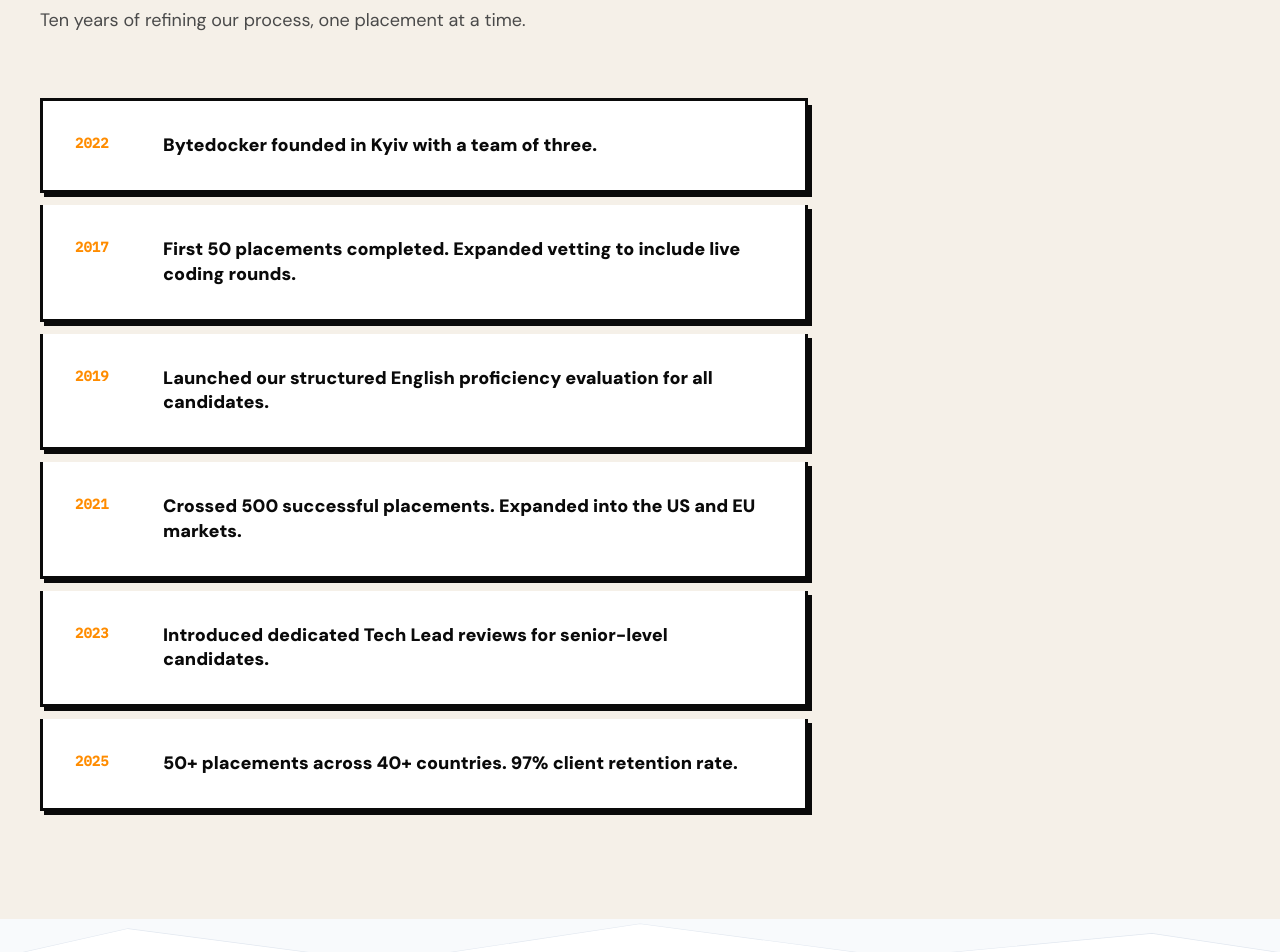
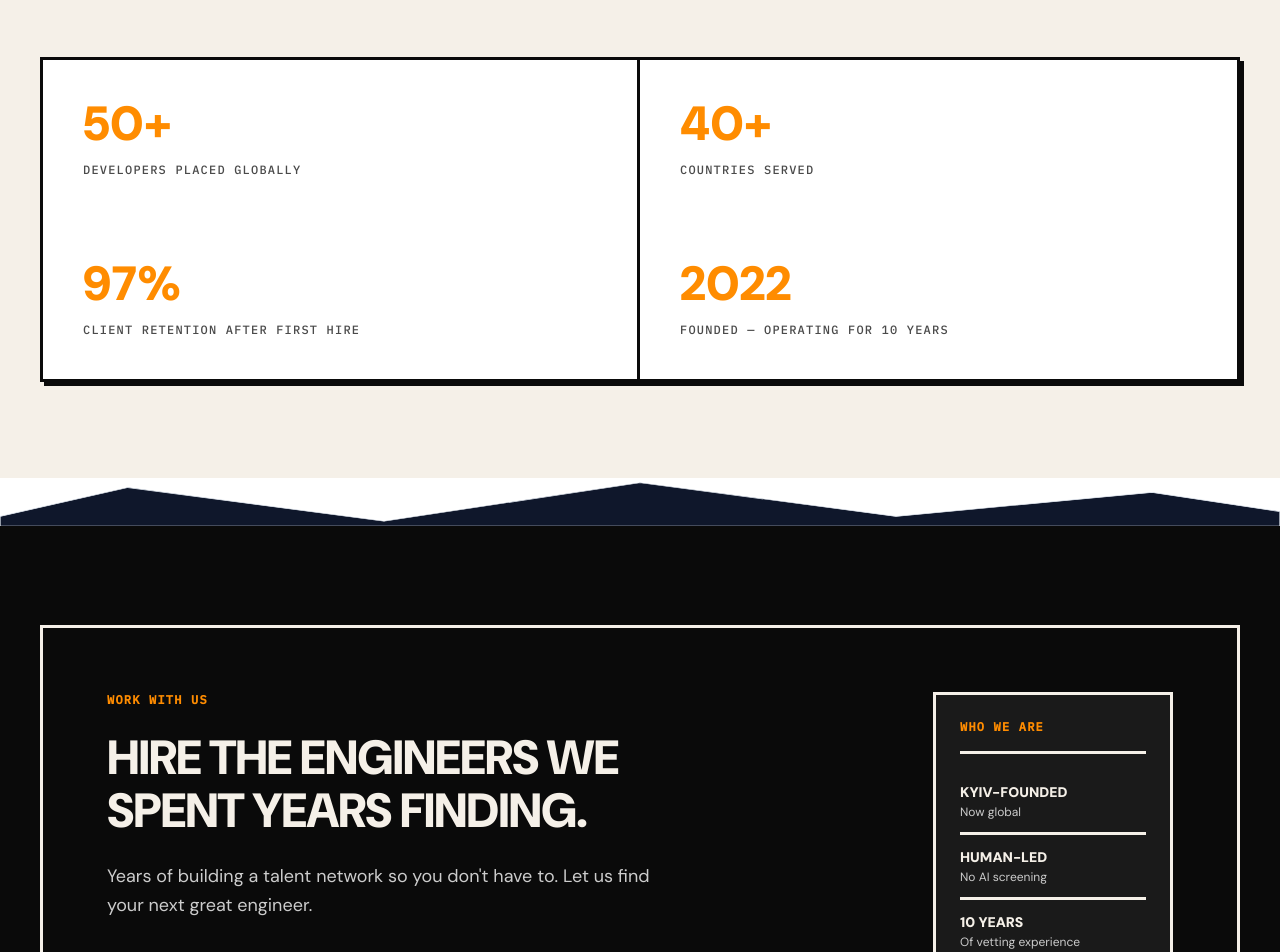
Before and after one commit to GlyphicGuy/bytedocker-2, a Next.js app: page /about-us in a window 1280 px wide. Shown: the part 1840-2792 px from the top of the page. Built offline with nearby package versions, Linux system fonts and the light colour scheme.

Commit message:
update: remove company timeline

```diff
--- a/app/about-us/components/AboutCTA.tsx
+++ b/app/about-us/components/AboutCTA.tsx
@@ -9,7 +9,7 @@
                             Hire the engineers we spent years finding.
                         </h2>
                         <p className="text-[#cccccc] text-lg leading-relaxed mb-10">
-                            Ten years of building a talent network so you don&apos;t have to. Let us find your next great engineer.
+                            Years of building a talent network so you don&apos;t have to. Let us find your next great engineer.
                         </p>
                         <div className="flex flex-wrap gap-4">
                             <button className="bg-[#f5f0e8] hover:shadow-neo-lg text-[#0a0a0a] font-black text-base px-7 py-3.5 rounded-none transition-all font-ibmplexmonomedium border-[4px] border-[#f5f0e8] shadow-neo active:translate-y-0.5 uppercase tracking-widest text-xs">
--- a/app/about-us/components/CompanyTimeline.tsx
+++ b/app/about-us/components/CompanyTimeline.tsx
@@ -15,7 +15,7 @@
                     A decade of doing it right
                 </h2>
                 <p className="text-[#4a4a4a] text-lg mb-16 max-w-lg">
-                    Ten years of refining our process, one placement at a time.
+                    Years of refining our process, one placement at a time.
                 </p>
 
                 <div className="max-w-3xl divide-y-[3px] divide-[#0a0a0a] border-t-[3px] border-[#0a0a0a]">
--- a/app/about-us/page.tsx
+++ b/app/about-us/page.tsx
@@ -3,7 +3,6 @@
 import Image from "next/image";
 import SectionDivider from "@/components/SectionDivider";
 import OurMission from "./components/OurMission";
-import CompanyTimeline from "./components/CompanyTimeline";
 import CompanyStats from "./components/CompanyStats";
 import AboutCTA from "./components/AboutCTA";
 
@@ -69,9 +68,6 @@
                 <OurMission />
 
                 <SectionDivider bgTop="bg-white" fillBottom="fill-slate-50" />
-                <CompanyTimeline />
-
-                <SectionDivider bgTop="bg-slate-50" fillBottom="fill-white" />
                 <CompanyStats />
 
                 <SectionDivider bgTop="bg-white" fillBottom="fill-slate-900" />
```
